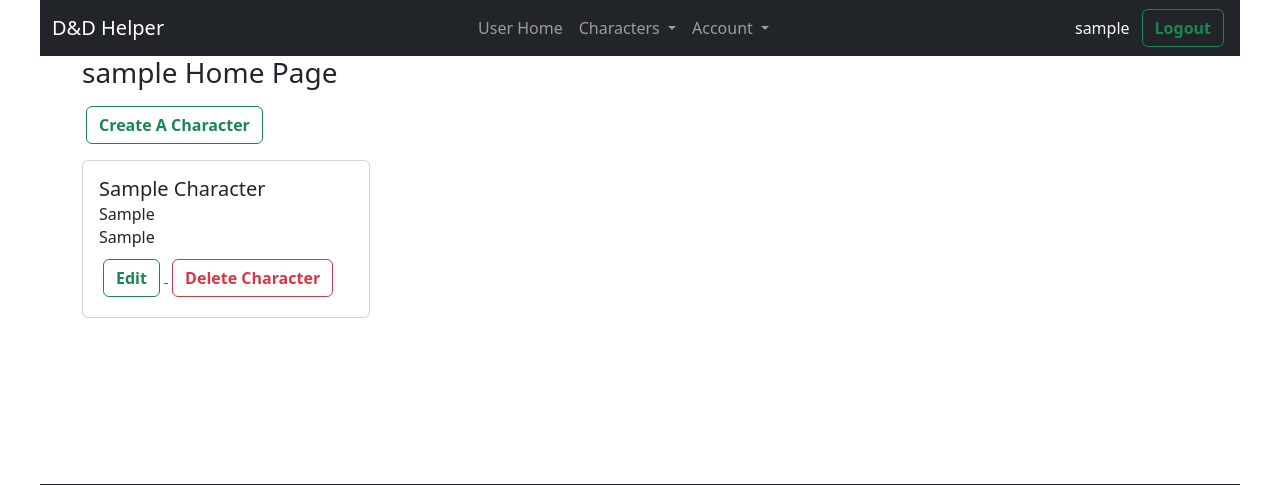
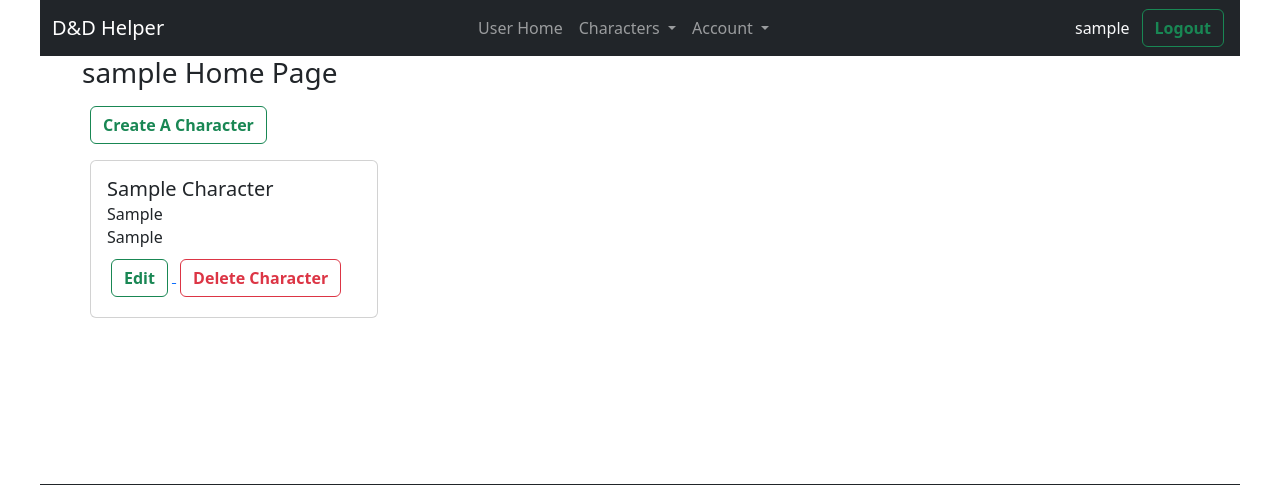
Before and after one commit to Gouldy-C/CT-Week6-Weeklong-project, a Flask app: page /user in a window 1280 px wide. Shown: the top 485 px of the page. Run offline with Flask 3, Linux system fonts and the light colour scheme; a user stored in the database is signed in; tables that the repository leaves empty hold one stand-in row (values such as "Sample post").

Commit message:
updated user login and flask-login also added and displayed the characters

```diff
--- a/app/static/base.css
+++ b/app/static/base.css
@@ -27,3 +27,8 @@ body {
 form > div {
   margin-bottom: 0.75em;
 }
+
+.grid-container-fill {
+  display: grid;
+  grid-template-columns: repeat(auto-fill, minmax(18rem, 1fr));
+}
--- a/app/templates/user_homepage.jinja
+++ b/app/templates/user_homepage.jinja
@@ -2,11 +2,11 @@
 {% block content %}
   <h3>{{ username }} Home Page</h3>
   <a href="{{ url_for('user_stuff.character_creator') }}">
-    <button class="btn btn-outline-success mx-1 my-2 fw-bold">Create A Character</button>
+    <button class="btn btn-outline-success mx-2 my-2 fw-bold">Create A Character</button>
   </a>
-
+  <div class="grid-container-fill">
     {% for character in characters %}
-    <div class="card my-2" style="width: 18rem;">
+      <div class="card m-2" style="width: 18rem;">
         <div class="card-body">
           <h5 class="card-title">{{ character.character_name.title() }}</h5>
           <h6 class="card-subtitle mb-2 text-body-secondary">{{ character.race.title() }}</h6>
@@ -20,4 +20,5 @@
         </div>
       </div>
     {% endfor %}
+  </div>
 {% endblock content %}
```
Lines whose indentation alone changed are shown as unchanged.
